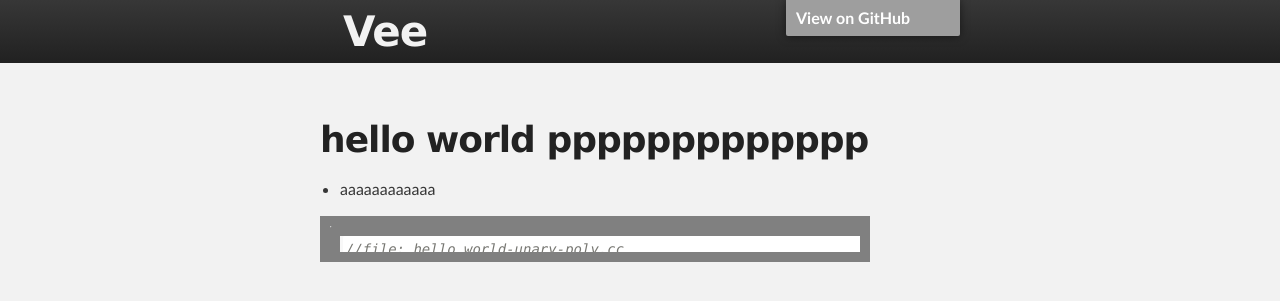
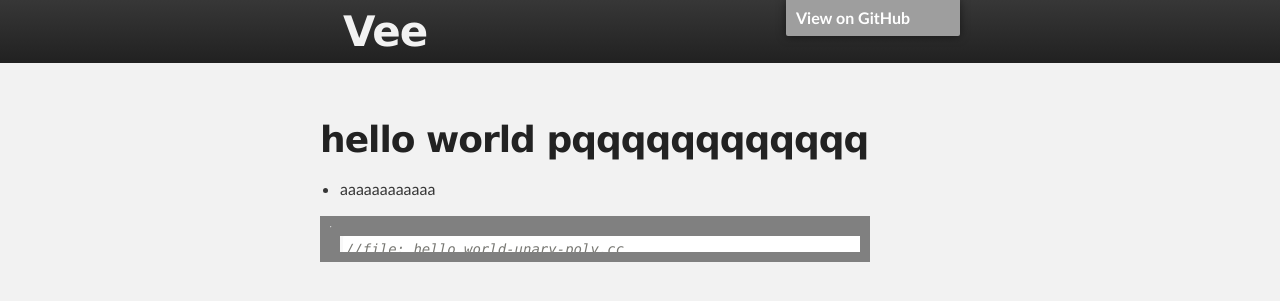
Before and after one commit to tmp2tmp/eee, a Jekyll site: the page built from docs/hello-world.md, in a window 1280 px wide. Shown: the top 301 px of the page. Built offline with Jekyll 4.4.1, drawn with Linux system fonts in a browser that asks for light colours; our own code applies the rules of GitHub Pages for plain Markdown files; the repository's description, which GitHub fills in, is left out; grey boxes are pictures that could not be loaded.

Commit message:
Update hello-world.md

```diff
--- a/docs/hello-world.md
+++ b/docs/hello-world.md
@@ -1,4 +1,4 @@
-# hello world ppppppppppppp
+# hello world pqqqqqqqqqqqq
 
 
 - aaaaaaaaaaaa
```
